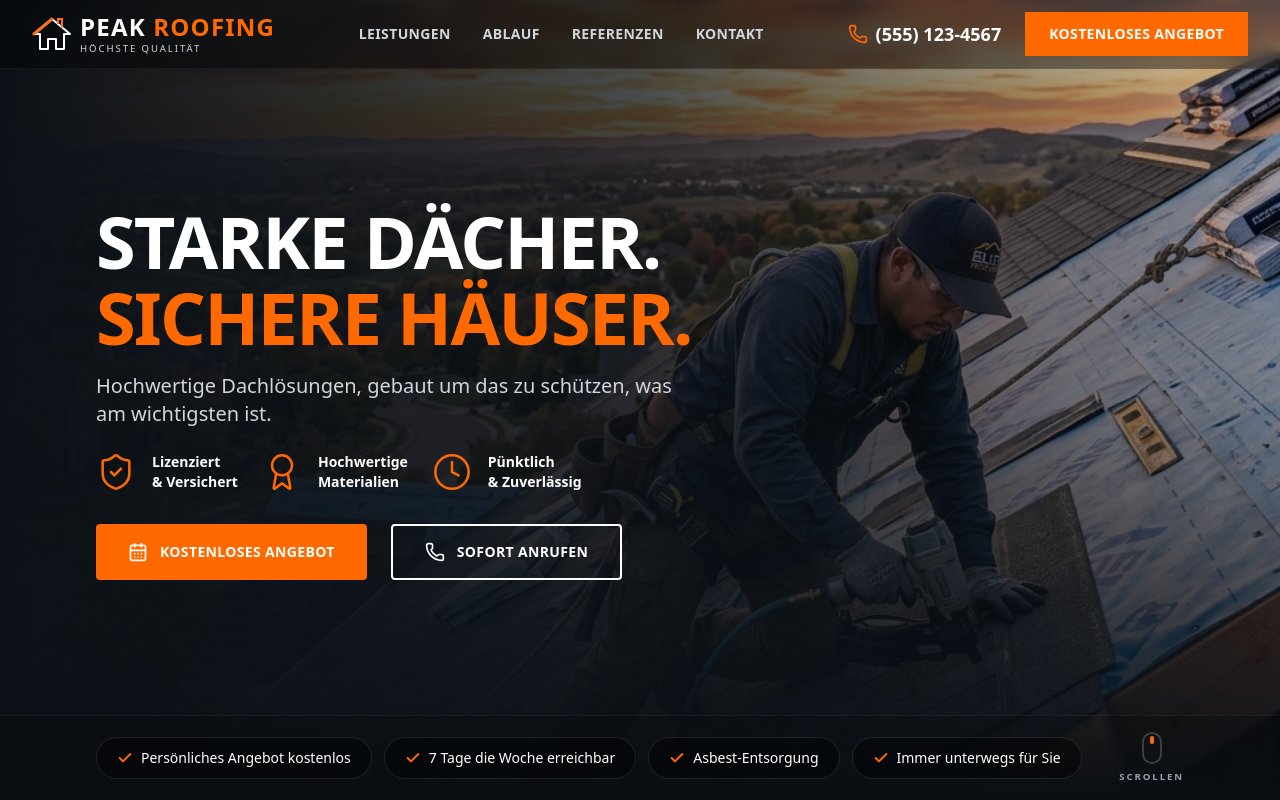
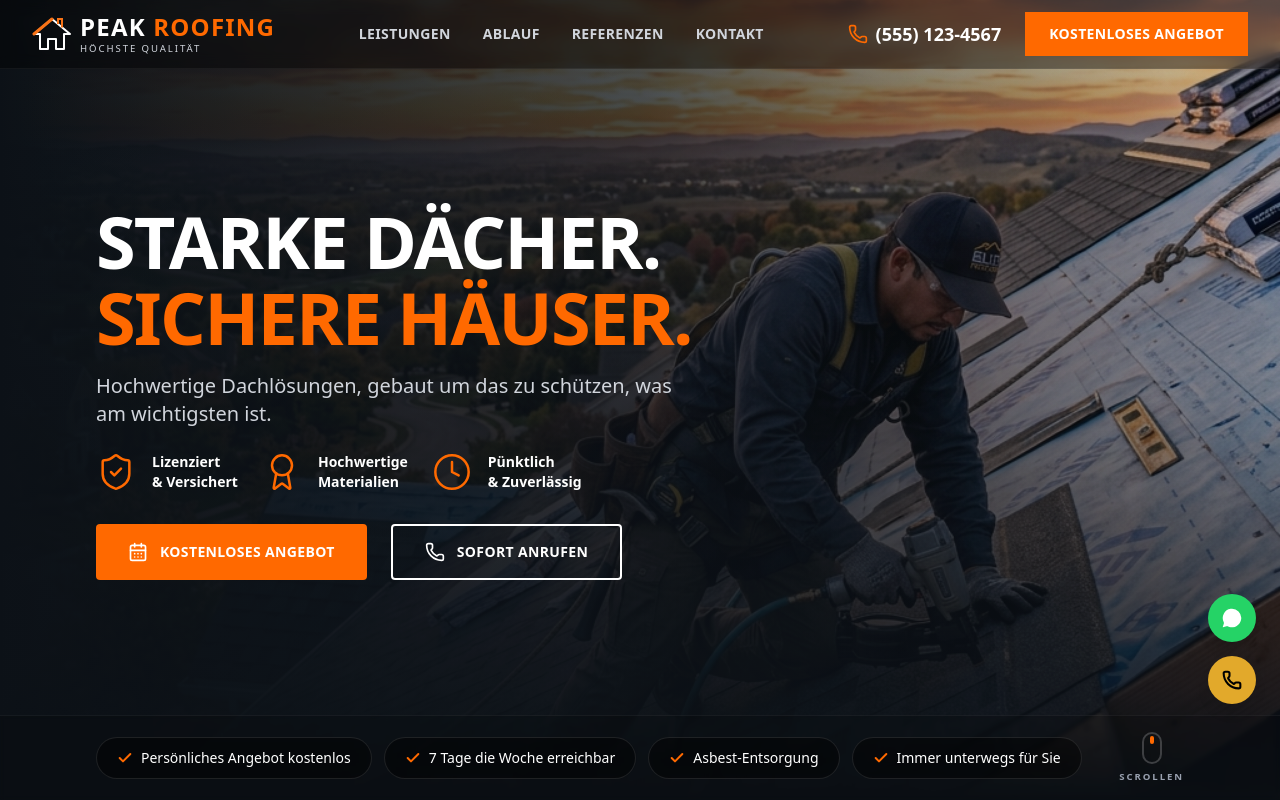
Before and after one commit to Moatez-km/roofing-website, a React (Vite) app: page / in a window 1280 px wide. Built offline with nearby package versions, Linux system fonts and the light colour scheme.

Commit message:
Add green WhatsApp and yellow direct call floating action buttons at bottom-right corner

```diff
--- a/src/App.tsx
+++ b/src/App.tsx
@@ -3,6 +3,7 @@ import {
   CalendarDays,
   Check,
   Clock,
+  MessageCircle,
   Phone,
   Play,
   ShieldCheck,
@@ -149,6 +150,29 @@ export default function App() {
           <span className="text-[0.6rem] tracking-[0.2em] font-bold text-gray-400">SCROLLEN</span>
         </div>
       </footer>
+
+      {/* Floating Action Buttons */}
+      <div className="fixed bottom-24 right-6 z-50 flex flex-col gap-3.5">
+        {/* WhatsApp Button */}
+        <a
+          href="https://wa.me/5551234567"
+          target="_blank"
+          rel="noopener noreferrer"
+          className="w-12 h-12 bg-[#25D366] hover:bg-[#20ba5a] rounded-full flex items-center justify-center shadow-lg transition-transform hover:scale-110 duration-200"
+          aria-label="WhatsApp Chat"
+        >
+          <MessageCircle className="w-6 h-6 fill-white text-[#25D366] stroke-[1.5]" />
+        </a>
+
+        {/* Call Button */}
+        <a
+          href="tel:(555) 123-4567"
+          className="w-12 h-12 bg-[#e2a92b] hover:bg-[#c99520] text-black rounded-full flex items-center justify-center shadow-lg transition-transform hover:scale-110 duration-200"
+          aria-label="Telefonanruf"
+        >
+          <Phone className="w-5 h-5 stroke-[2.5]" />
+        </a>
+      </div>
     </div>
   );
 }
```
Also changed, not shown: assets/screenshot.png.
